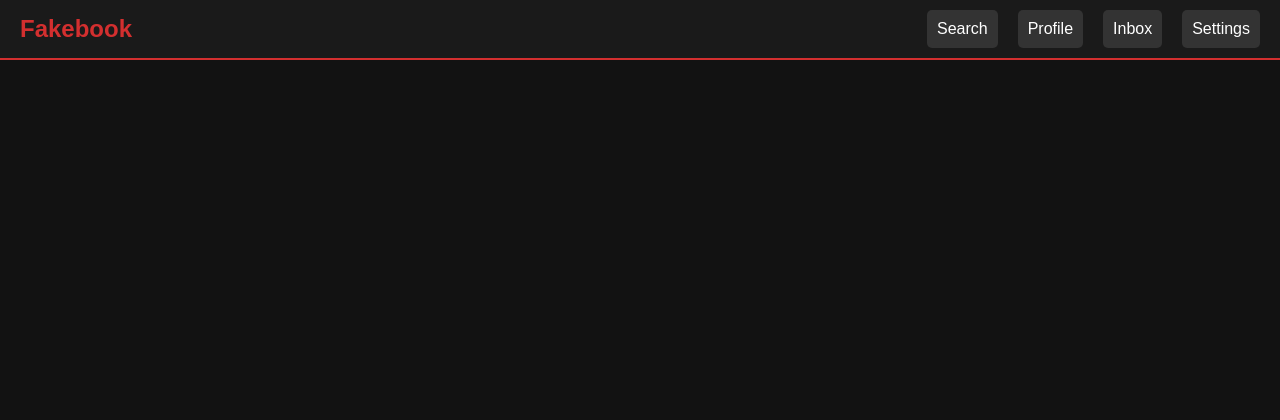
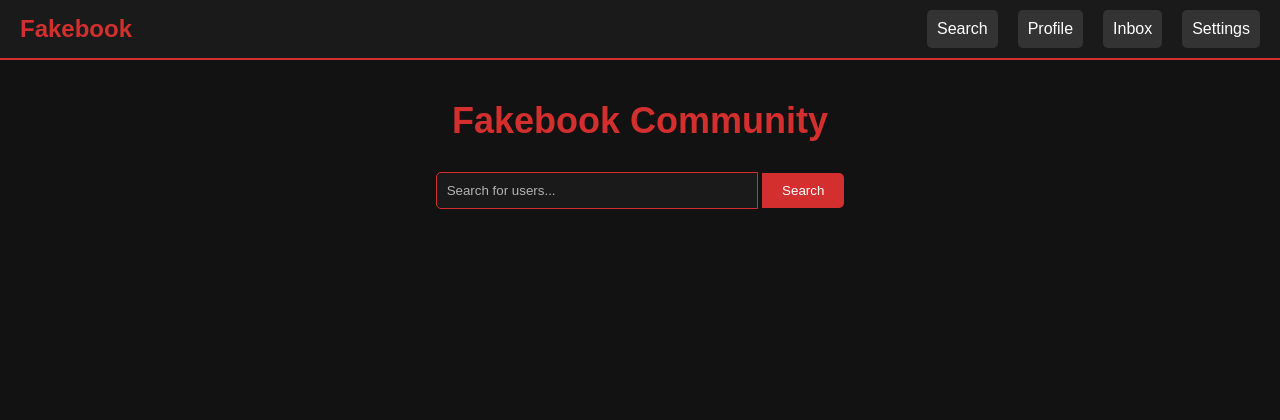
Before and after one commit to AveePB/Fakebook, a Flask app: template src/templates/index.html in a window 1280 px wide. Shown: the top 420 px of the page. Run offline with Flask 3, Linux system fonts and the light colour scheme; the template is opened without the code that fills it, so the values that code supplies are empty.

Commit message:
Created search page

```diff
--- a/src/static/css/search.css
+++ b/src/static/css/search.css
@@ -0,0 +1,61 @@
+/* Community Header Styling */
+.community-header {
+    text-align: center;
+    margin-top: 20px; /* Adds some space from the top of the page */
+    margin-bottom: 20px; /* Adds space between the header and search bar */
+}
+
+.community-header h1 {
+    font-size: 36px;
+    color: #d32f2f;
+    margin: 0; /* Removes default margin */
+}
+
+
+/* Search Bar Styling */
+.search-container {
+    display: flex;
+    justify-content: center;
+    align-items: center;
+    padding: 10px 20px;
+    margin: 0 auto;
+}
+
+.search-input {
+    width: 300px;
+    padding: 10px;
+    border: 1px solid #d32f2f;
+    border-radius: 5px 0 0 5px;
+    background-color: #1a1a1a;
+    color: #ffffff;
+    outline: none;
+    transition: width 0.4s ease-in-out;
+}
+
+.search-input::placeholder {
+    color: #b3b3b3;
+}
+
+.search-input:focus {
+    width: 400px;
+    border-color: #ff5252;
+}
+
+.search-btn {
+    padding: 10px 20px;
+    background-color: #d32f2f;
+    border: none;
+    border-radius: 0 5px 5px 0;
+    color: #ffffff;
+    cursor: pointer;
+    transition: background-color 0.3s;
+}
+
+.search-btn:hover {
+    background-color: #ff5252;
+}
+
+/* Search Results Styling */
+.search-results {
+    padding: 20px;
+}
--- a/src/templates/index.html
+++ b/src/templates/index.html
@@ -1,10 +1,28 @@
 {% extends 'base.html' %}
 
 {% block head %}
-<link rel="stylesheet" href="{{ url_for('static', filename='css/serach.css') }}">
+<link rel="stylesheet" href="{{ url_for('static', filename='css/search.css') }}">
 <title>Fakebook - Search</title>
 {% endblock %}
 
 {% block body %}
 
+ <!-- Community Header -->
+ <div class="community-header">
+    <h1>Fakebook Community</h1>
+</div>
+
+ <!-- Search Bar -->
+<div class="search-container">
+    <form action="/search" method="get">
+        <input type="text" placeholder="Search for users..." name="query" class="search-input">
+        <button type="submit" class="search-btn">Search</button>
+    </form>
+</div>
+
+
+<!-- Serach Results -->
+<div class="search-results">
+    <!-- Search results will appear here -->
+</div>
 {% endblock %}
```
